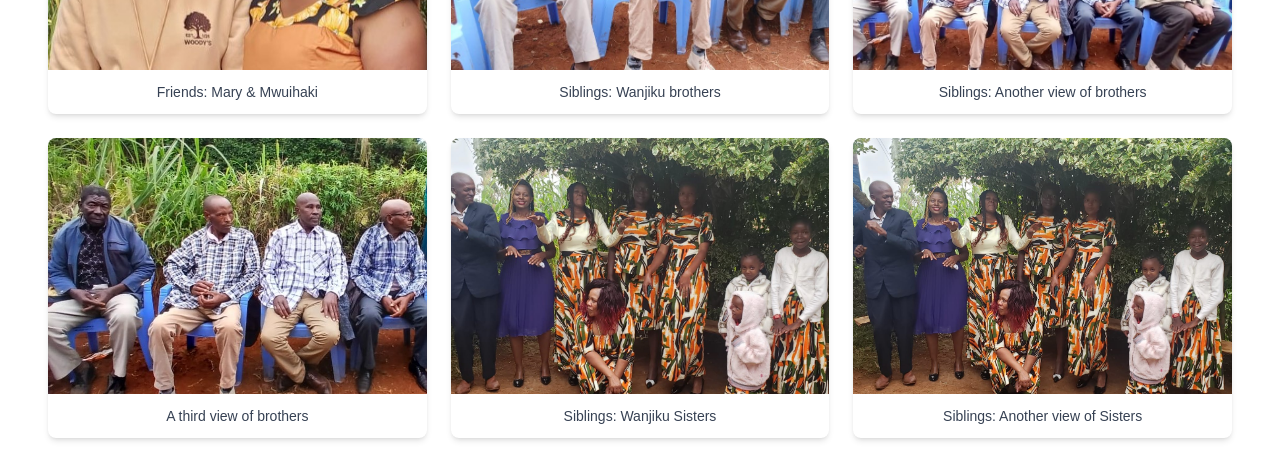
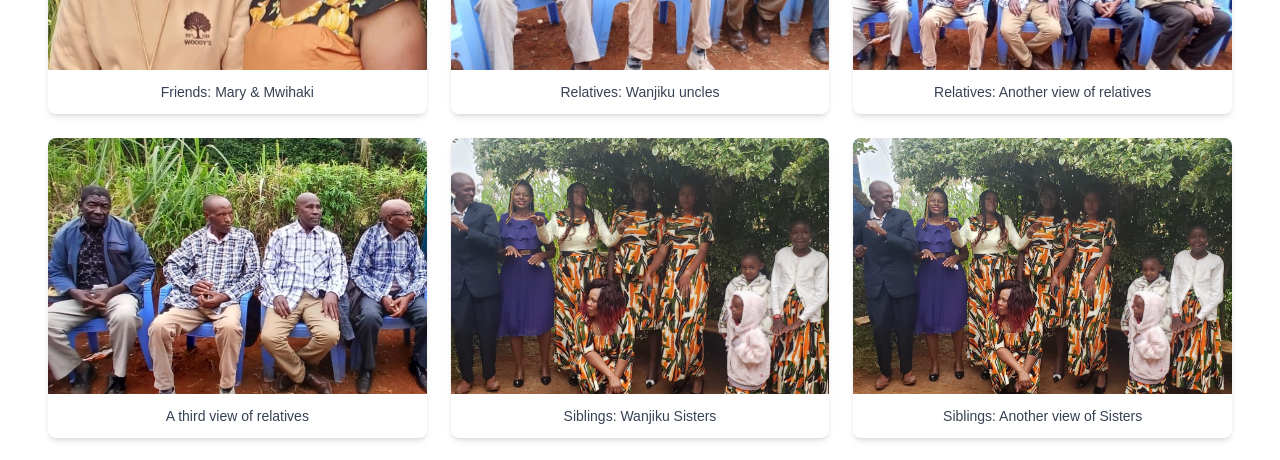
Before and after one commit to JKananda-code/wa-homecoming, a Next.js app: page /family in a window 1280 px wide. Shown: the part 825-1285 px from the top of the page. Built offline with nearby package versions, Linux system fonts and the light colour scheme.

Commit message:
commit 11-06pm after adding some Images

```diff
--- a/app/family/page.tsx
+++ b/app/family/page.tsx
@@ -6,10 +6,10 @@ export default function FamilyPage() {
     { src: '/wa-Wanjiku.jpeg', caption: 'Wanjiku Elijah' },
     { src: '/wa-son.jpeg', caption: 'Son of Wanjiku: Elijah Kimotho Jr.' },
     { src: '/wa-parents.jpeg', caption: 'Parents: Elijah & Gathigia Kimotho' },
-    { src: '/wa-Friends2.jpeg', caption: 'Friends: Mary & Mwuihaki' },
-    { src: '/wa-brothers-one.jpeg', caption: 'Siblings: Wanjiku brothers' },
-    { src: '/wa-brothers-two.jpeg', caption: 'Siblings: Another view of brothers' },
-    { src: '/wa-brothers-three.jpeg', caption: 'A third view of brothers' },
+    { src: '/wa-Friends2.jpeg', caption: 'Friends: Mary & Mwihaki' },
+    { src: '/wa-brothers-one.jpeg', caption: 'Relatives: Wanjiku uncles' },
+    { src: '/wa-brothers-two.jpeg', caption: 'Relatives: Another view of relatives' },
+    { src: '/wa-brothers-three.jpeg', caption: 'A third view of relatives' },
     { src: '/wa-sisters-one.jpeg', caption: 'Siblings: Wanjiku Sisters' },
     { src: '/wa-sisters-two.jpeg', caption: 'Siblings: Another view of Sisters' },
     { src: '/wa-CakeInBasket.jpeg', caption: 'The Cake: Sharable Gift for the Parents.' },
--- a/app/page.tsx
+++ b/app/page.tsx
@@ -13,14 +13,14 @@ export default function Home() {
         height={600}
       />
       <h1 className="text-3xl font-bold text-center text-emerald-700 mb-4">Welcome to Wanjiku Homecoming</h1>
-      <p className="text-center text-gray-700 mb-4">
+      <p className="text-center text-gray-700">
         Celebrating the rich cultural heritage of the Kikuyu community through the Kamweretho ceremony.
       </p>
     </div>
     </div>
-    <section className="bg-white text-gray-900 py-4 px-6 md:px-16">
+    <section className="bg-white text-gray-900 px-6 md:px-16">
       <div className="max-w-4xl mx-auto space-y-6">
-        <h1 className="text-4xl md:text-5xl font-bold text-center text-yellow-300">Wanjiku Homecoming</h1>
+        <h1 className="text-4xl md:text-5xl font-bold text-center text-yellow-500">Wanjiku Homecoming</h1>
         <h2 className="text-lg leading-relaxed">
           <strong>Wanjiku Elijah’s Homecoming Ceremony</strong> is rooted in the rich cultural traditions of the Kikuyu community. The event, known as <em>Kamweretho</em> in Nyeri, honors parents and reconnects generations in a deeply meaningful way.
         </h2>
```
